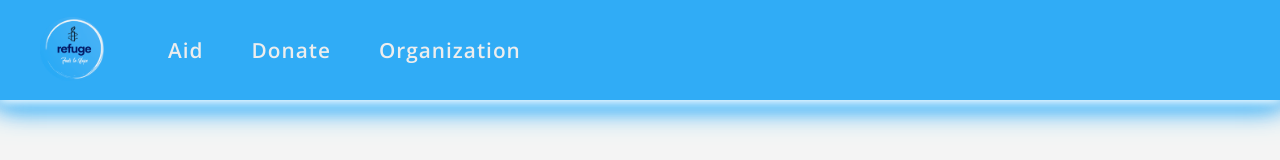
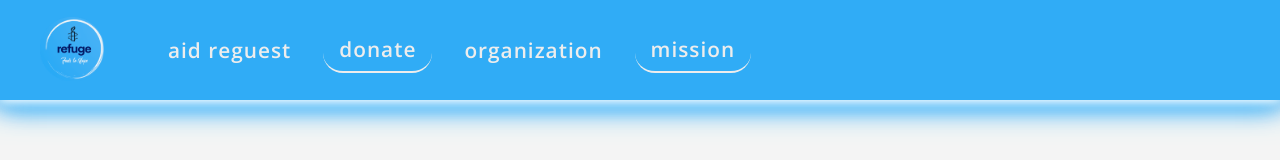
Before and after one commit to Refugee-Aid-Capstone/refugee-aid-fe, a React (Create React App) app: page / in a window 1280 px wide. Shown: the top 160 px of the page. Built offline with nearby package versions, Linux system fonts and the light colour scheme.

Commit message:
Add Organization Dashboard component folder and files

```diff
--- a/src/Components/NavBar/NavBar.js
+++ b/src/Components/NavBar/NavBar.js
@@ -11,9 +11,10 @@ export default function NavBar() {
           <img src={logoImage} alt="Logo" />
         </NavLink>
       </div>
-      <NavLink className='nav-link' to='/provideAid'>Aid</NavLink>
-      <NavLink className='nav-link' to='/ourMission'>Donate</NavLink>
-      <NavLink className='nav-link' to='/ourMission'>Organization</NavLink>
+      <NavLink className='nav-link' to='/provideAid'>aid reguest</NavLink>
+      <NavLink className='nav-link' to='/'>donate</NavLink>
+      <NavLink className='nav-link' to='/ourMission'>organization</NavLink>
+      <NavLink className='nav-link' to='/'>mission</NavLink>
     </nav>
   );
 }
--- a/src/Components/OurMissionPage/OurMissionPage.js
+++ b/src/Components/OrganizationDashboard/OrganizationDashboard.js
@@ -1,7 +1,7 @@
 import React from 'react';
 import NavBar from '../NavBar/NavBar';
 
-export default function OurMissionPage() {
+export default function OrganizationDashboard() {
   return (
     <div>
       <NavBar />
```
Also changed, not shown: src/Components/OrganizationDashboard/OrganizationDashboard.scss (added), 1 other file (tests, documents, lock files or other folders).
